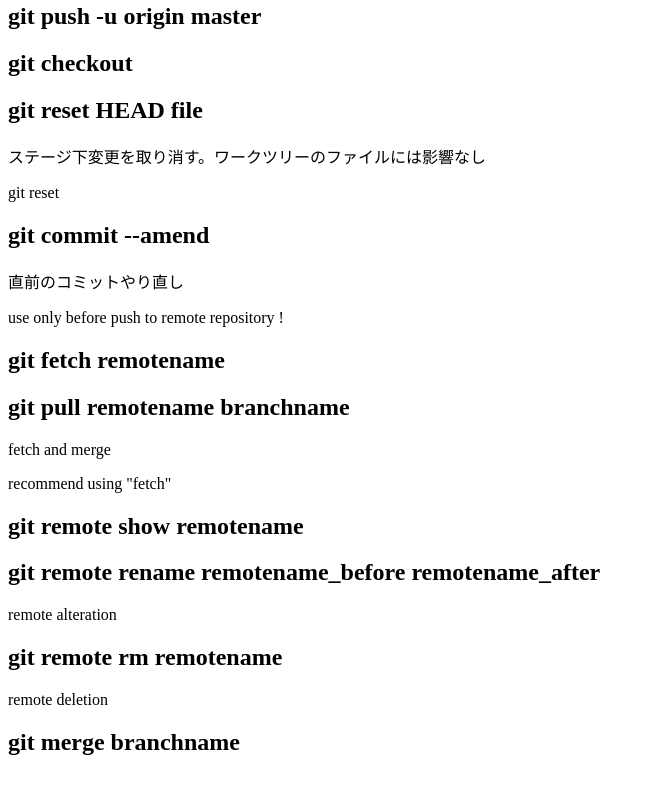
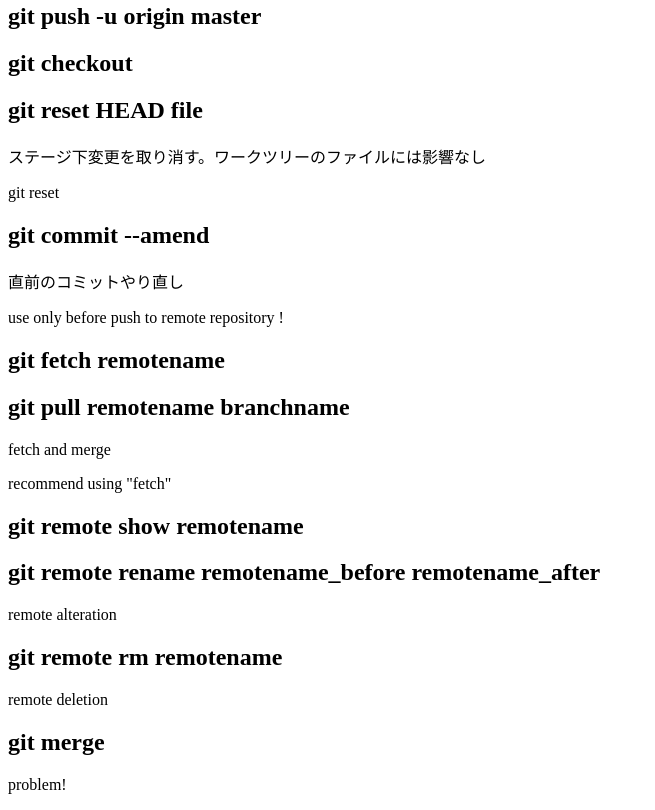
Before and after one commit to Celery-821/git_tutorial, a plain HTML site: page index.html in a window 1280 px wide. Shown: the part 622-1432 px from the top of the page, without its empty margins (0-655 px from the left). Before the commit the page ends 1398 px from the top, so only its background shows below. Drawn offline with Linux system fonts and the light colour scheme.

Commit message:
added 33,34

```diff
--- a/index.html
+++ b/index.html
@@ -30,4 +30,5 @@
 <p>remote alteration</p>
 <h2>git remote rm remotename</h2>
 <p>remote deletion</p>
-<h2>git merge branchname</h2>
+<h2>git merge</h2>
+<p>problem!</p>
```
